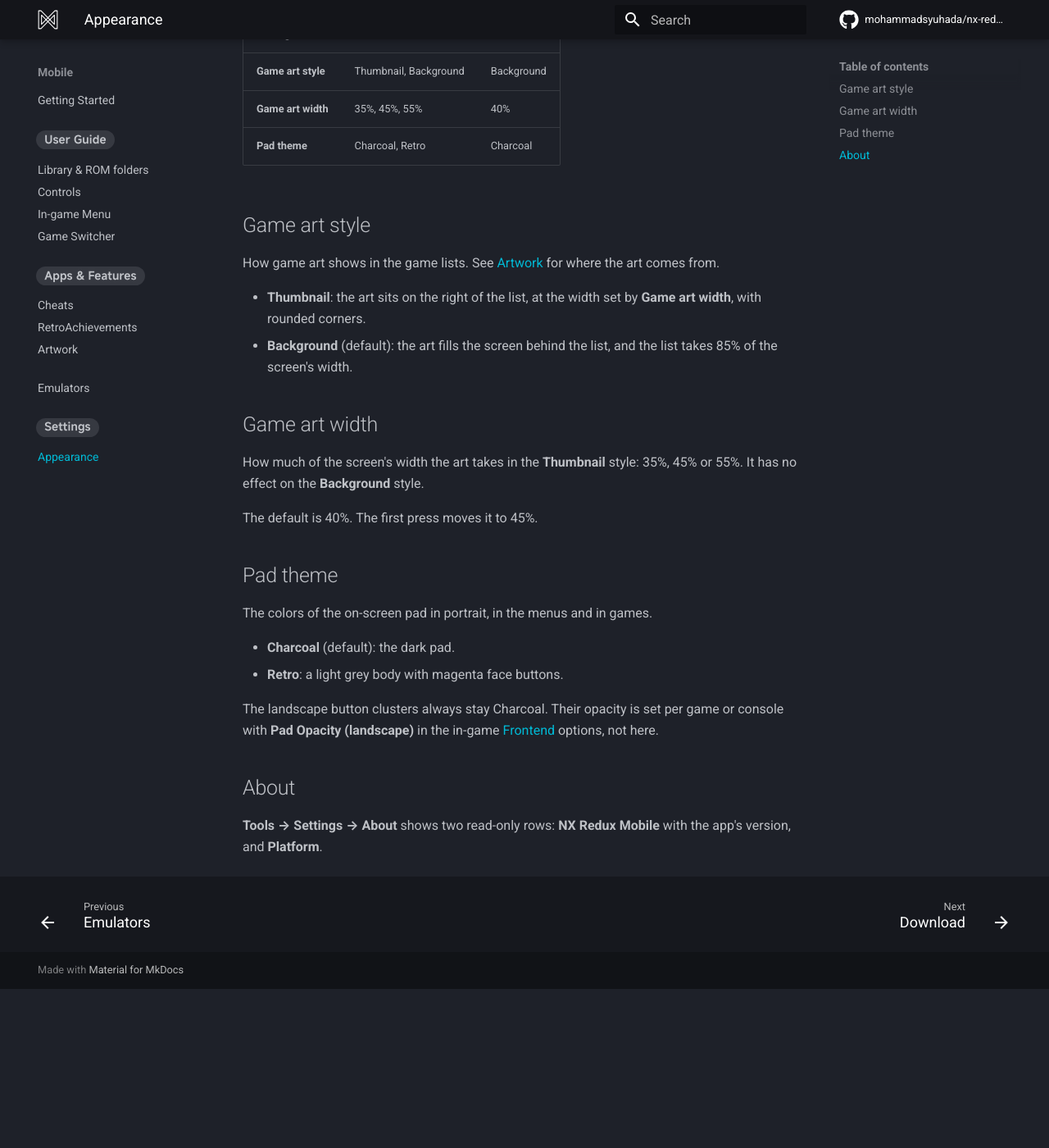
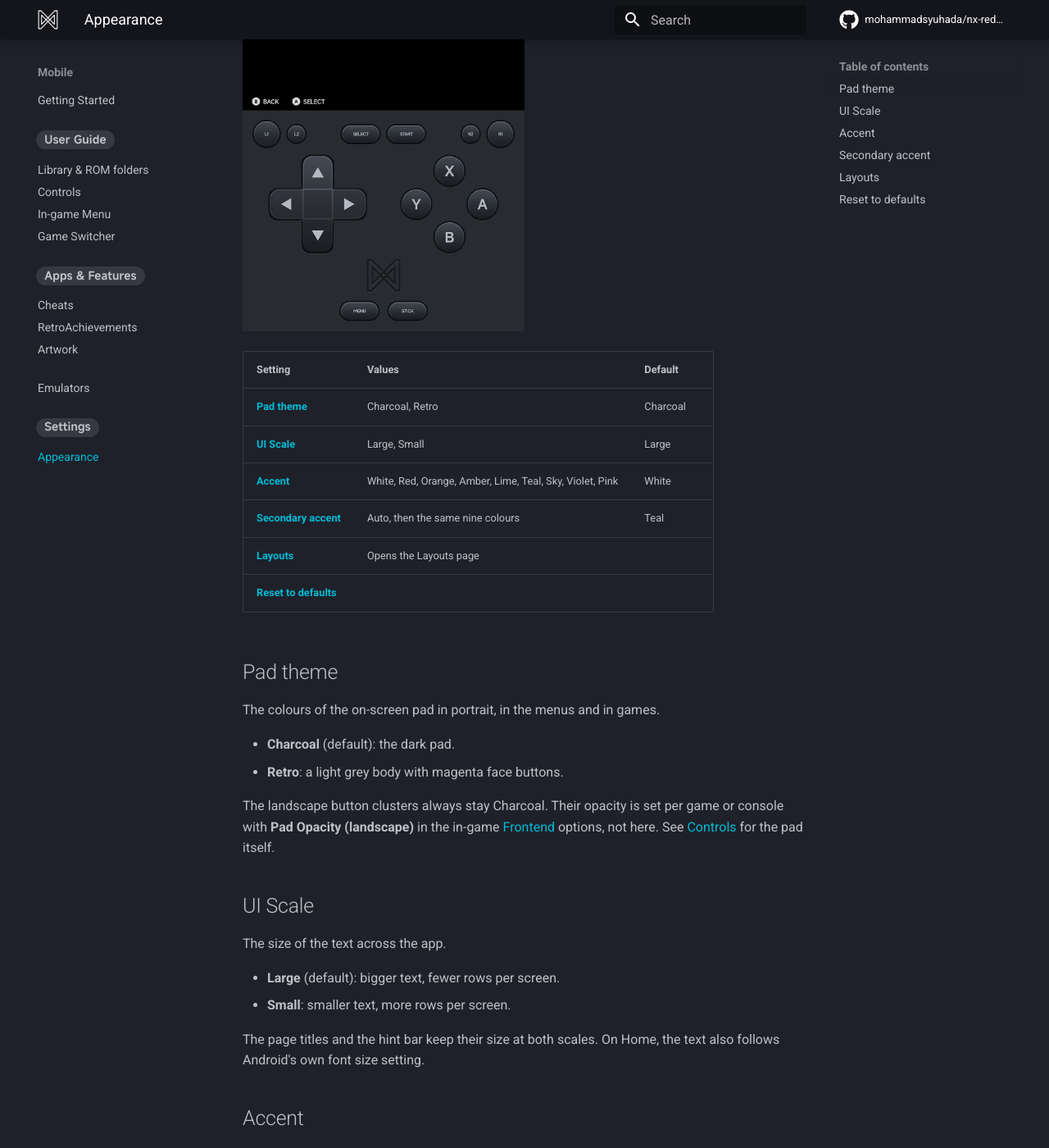
Before and after one commit to mohammadsyuhada/nx-redux-docs, an MkDocs documentation site: the page built from docs/mobile/appearance.md, in a window 1280 px wide and 1400 px high, scrolled down 404 px. Shown: the whole window at 82% size. Built offline with MkDocs 1.6.1 and Material for MkDocs 9.7.7, drawn with Linux system fonts in a browser that asks for light colours; comment, search, counter and statistics services are not loaded; before the commit the page ends 1610 px from its top, so only the background shows below that; some of the changed text lies outside the part shown.

Commit message:
docs(mobile): main menu, layouts and settings pages

```diff
--- a/docs/mobile/appearance.md
+++ b/docs/mobile/appearance.md
@@ -1,50 +1,73 @@
 # Appearance
 
-**Tools → Settings → Appearance** holds the look of the game lists and the
-on-screen pad. `A` steps the highlighted row to its next value.
+**Tools → Settings → Appearance** sets the look of the app: the on-screen
+pad, the text size, the colours and the menu layouts. `Left`, `Right` and
+`A` step the highlighted row to its next value.
 
-<!-- SCREENSHOT: settings-appearance — Tools → Settings → Appearance -->
-
-!!! note "More to come"
-    The handheld's [Appearance](../handheld/settings/appearance.md) settings,
-    such as its colors and UI scale, are not in the app yet. More appearance
-    settings are planned.
+![Appearance settings](../assets/screenshots/mobile/settings-appearance.webp)
 
 | Setting | Values | Default |
 | --- | --- | --- |
-| **Game art style** | Thumbnail, Background | Background |
-| **Game art width** | 35%, 45%, 55% | 40% |
-| **Pad theme** | Charcoal, Retro | Charcoal |
-
-## Game art style
-
-How game art shows in the game lists. See [Artwork](artwork.md) for where the
-art comes from.
-
-- **Thumbnail**: the art sits on the right of the list, at the width set by
-  **Game art width**, with rounded corners.
-- **Background** (default): the art fills the screen behind the list, and the
-  list takes 85% of the screen's width.
-
-## Game art width
-
-How much of the screen's width the art takes in the **Thumbnail** style: 35%,
-45% or 55%. It has no effect on the **Background** style.
-
-The default is 40%. The first press moves it to 45%.
+| [**Pad theme**](#pad-theme) | Charcoal, Retro | Charcoal |
+| [**UI Scale**](#ui-scale) | Large, Small | Large |
+| [**Accent**](#accent) | White, Red, Orange, Amber, Lime, Teal, Sky, Violet, Pink | White |
+| [**Secondary accent**](#secondary-accent) | Auto, then the same nine colours | Teal |
+| [**Layouts**](#layouts) | Opens the Layouts page | |
+| [**Reset to defaults**](#reset-to-defaults) | | |
 
 ## Pad theme
 
-The colors of the on-screen pad in portrait, in the menus and in games.
+The colours of the on-screen pad in portrait, in the menus and in games.
 
 - **Charcoal** (default): the dark pad.
 - **Retro**: a light grey body with magenta face buttons.
 
 The landscape button clusters always stay Charcoal. Their opacity is set per
 game or console with **Pad Opacity (landscape)** in the in-game
-[Frontend](in-game-menu.md#frontend) options, not here.
+[Frontend](in-game-menu.md#frontend) options, not here. See
+[Controls](controls.md) for the pad itself.
 
-## About
+## UI Scale
 
-**Tools → Settings → About** shows two read-only rows: **NX Redux Mobile**
-with the app's version, and **Platform**.
+The size of the text across the app.
+
+- **Large** (default): bigger text, fewer rows per screen.
+- **Small**: smaller text, more rows per screen.
+
+The page titles and the hint bar keep their size at both scales. On Home,
+the text also follows Android's own font size setting.
+
+## Accent
+
+The selection colour. The highlight on the selected row, tile or card, and
+the line under the current tab, draw in it. It also colours Home's
+**Pick a game** picture and the in-game menu.
+
+There are nine colours: **White**, **Red**, **Orange**, **Amber**, **Lime**,
+**Teal**, **Sky**, **Violet** and **Pink**. White is the default.
+
+*Home with the Sky accent*
+
+![Home with the Sky accent](../assets/screenshots/mobile/accent-home.webp)
+
+## Secondary accent
+
+The colour of the bar behind a selected setting's value, as in
+**< Charcoal >** above. It shows on the Settings pages, a game's
+[Game Settings](emulator-settings.md) and the
+[in-game menu](in-game-menu.md).
+
+- **Teal** is the default.
+- **Auto** uses a darker shade of the Accent. With the White accent, Auto
+  gives Teal.
+- The nine Accent colours can be picked here too.
+
+## Layouts
+
+Opens the [Layouts](layouts.md) page: the style of each main menu tab and of
+the game lists.
+
+## Reset to defaults
+
+Puts every option on this page back to its default, and resets the
+[Layouts](layouts.md) page too. It does not ask first.
```
Also changed, not shown: docs/mobile/about.md (added, +25 -0 lines), docs/mobile/getting-started.md (+52 -25 lines), docs/mobile/layouts.md (added, +178 -0 lines), docs/mobile/main-menu.md (added, +202 -0 lines), docs/mobile/settings.md (added, +21 -0 lines).
